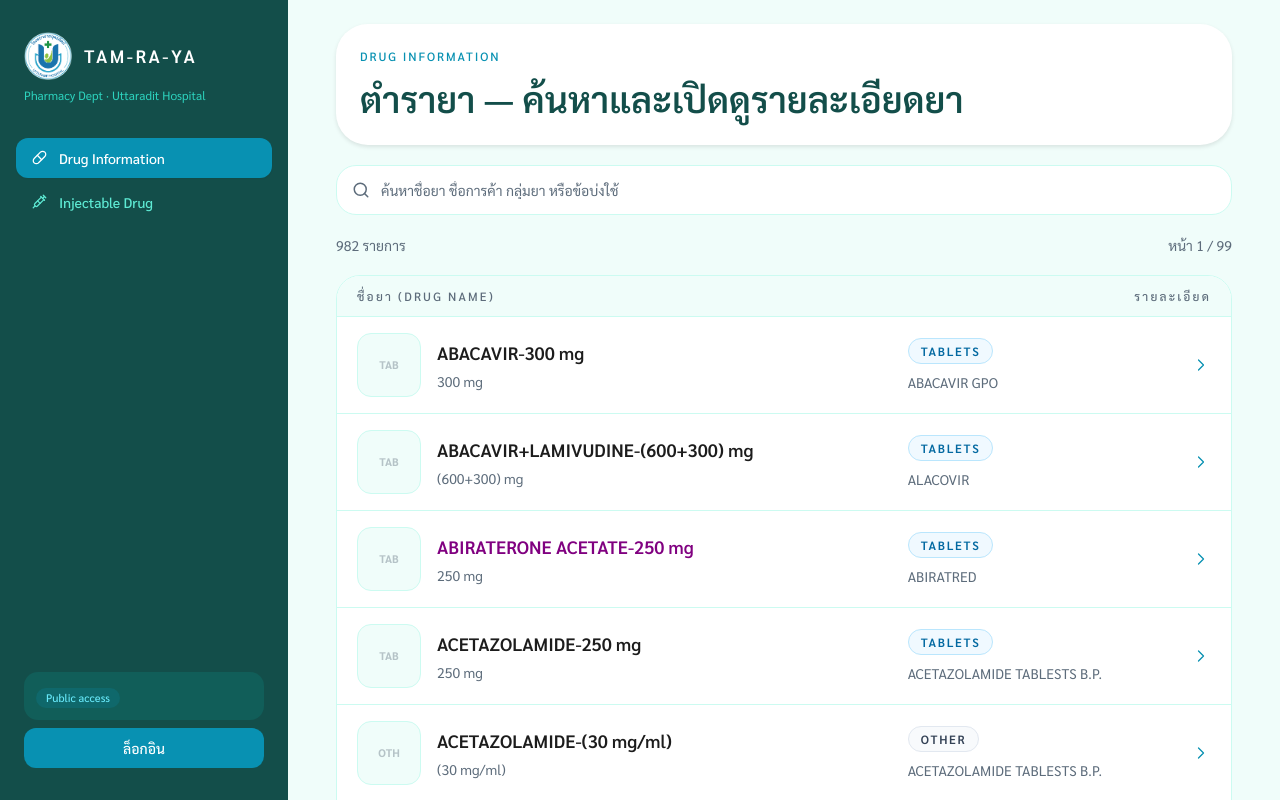
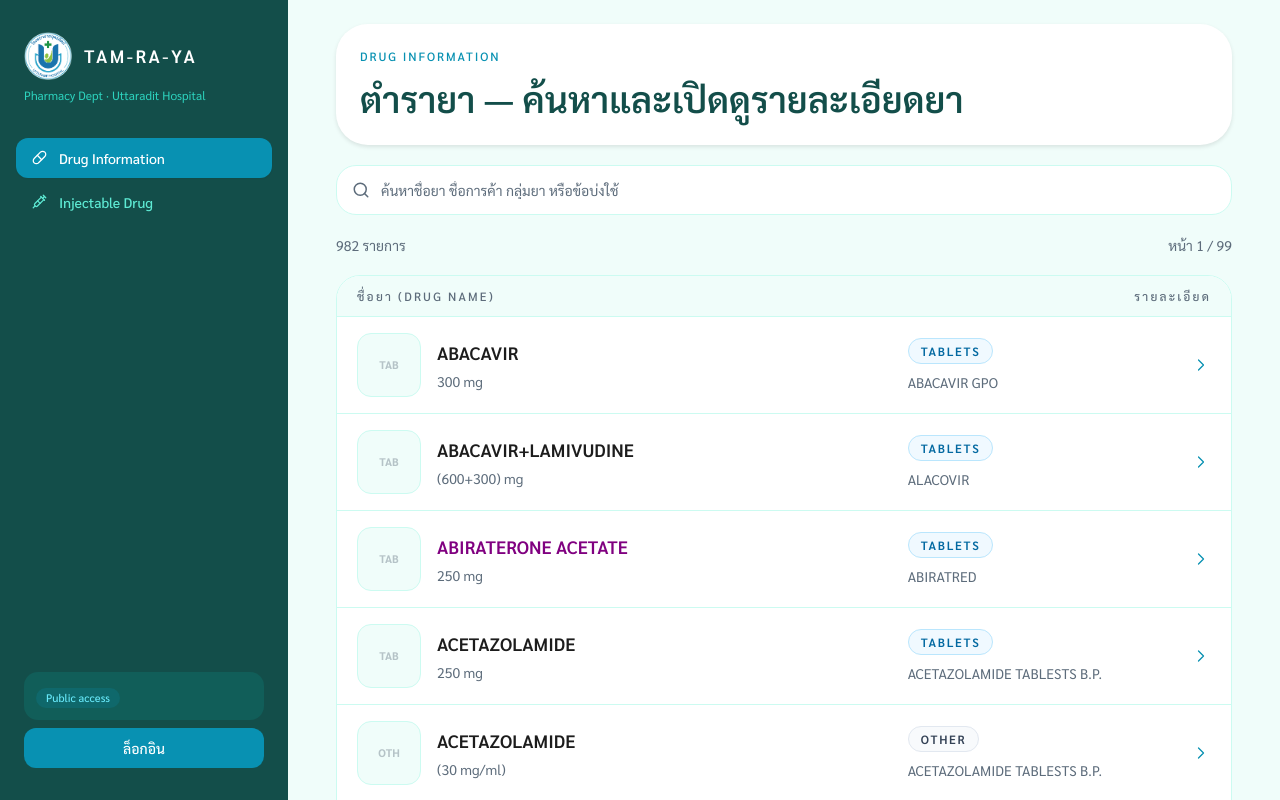
Before and after one commit to codex074/tamra, a React (Vite) app: page /formulary in a window 1280 px wide. Shown: the top 800 px of the page. Built offline with nearby package versions, Linux system fonts and the light colour scheme; no server answers; the database is empty.

Commit message:
Adjust drug list labels for formulary and injectables

```diff
--- a/src/pages/DrugFormularyPage.tsx
+++ b/src/pages/DrugFormularyPage.tsx
@@ -6,7 +6,7 @@ import { ErrorAlert } from '@/components/ui/ErrorAlert';
 import { LoadingSpinner } from '@/components/ui/LoadingSpinner';
 import { useDrugs } from '@/hooks/useDrugs';
 import { getStatusColor, normalizeDrugStatus } from '@/lib/drug-status';
-import { formatDrugDisplayName, getDisplayDosageForm } from '@/lib/utils';
+import { getDisplayDosageForm } from '@/lib/utils';
 import type { DosageForm, Drug } from '@/types';
 
 function getDosageFormLabel(dosageForm: DosageForm): string {
@@ -165,7 +165,9 @@ export function DrugFormularyPage(): JSX.Element {
         <div className="divide-y divide-line">
           {paginatedDrugs.map((drug) => {
             const statusColor = getStatusColor(drug.status);
-            const label = formatDrugDisplayName(drug);
+            const displayName = drug.displayName?.trim();
+            const genericName = drug.genericName.trim();
+            const label = displayName ? `${displayName}_(${genericName})` : genericName;
             const displayDosageForm = getDisplayDosageForm(drug) as DosageForm;
             const dosageFormLabel = getDosageFormLabel(displayDosageForm);
             const dosageFormTagClass = getDosageFormTagClass(displayDosageForm);
--- a/src/pages/InjectableDrugPage.tsx
+++ b/src/pages/InjectableDrugPage.tsx
@@ -268,7 +268,9 @@ export function InjectableDrugPage(): JSX.Element {
 
         <div className="divide-y divide-line">
           {paginatedDrugs.map((drug) => {
-            const label = formatDrugDisplayName(drug);
+            const displayName = drug.displayName?.trim();
+            const genericName = drug.genericName.trim();
+            const label = displayName ? `${displayName}_(${genericName})` : genericName;
 
             return (
               <button
@@ -302,9 +304,7 @@ export function InjectableDrugPage(): JSX.Element {
                     ) : null}
                     <p className="min-w-0 truncate text-sm font-medium text-ink">{label}</p>
                   </div>
-                  {drug.genericNameTH ? (
-                    <p className="min-w-0 truncate text-sm text-muted">{drug.genericNameTH}</p>
-                  ) : null}
+                  <p className="min-w-0 truncate text-sm text-muted">{drug.strength || '-'}</p>
                 </div>
 
                 <ChevronRightIcon className="shrink-0 text-primary" size={20} strokeWidth={1.5} />
```
